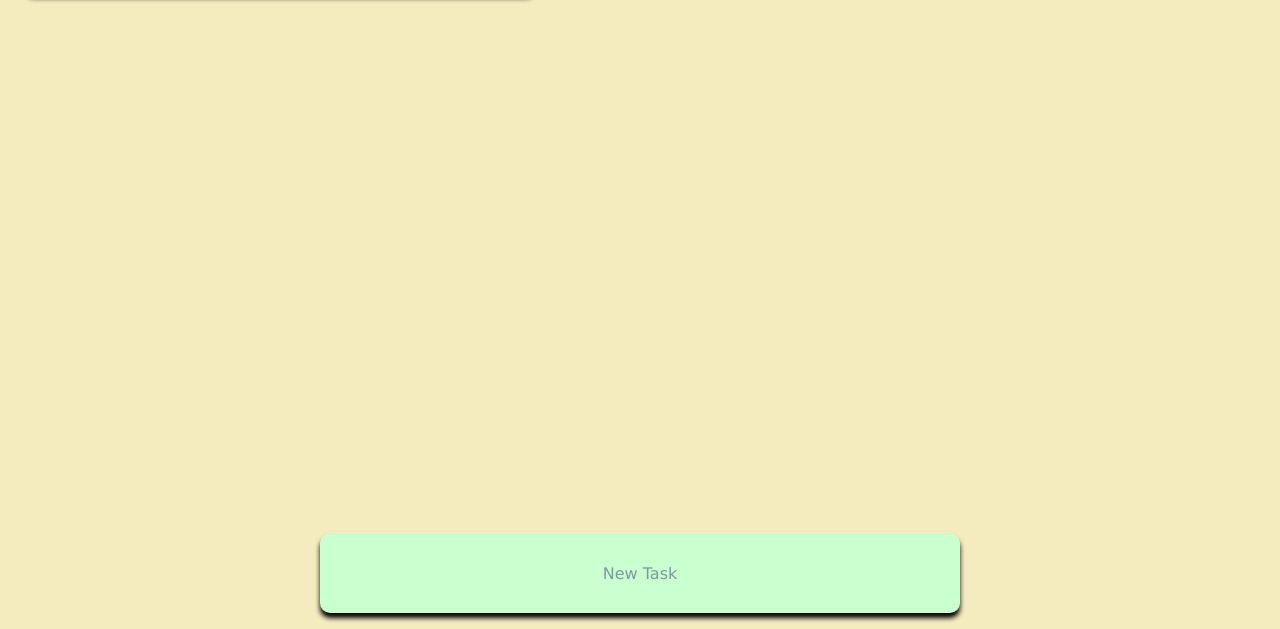
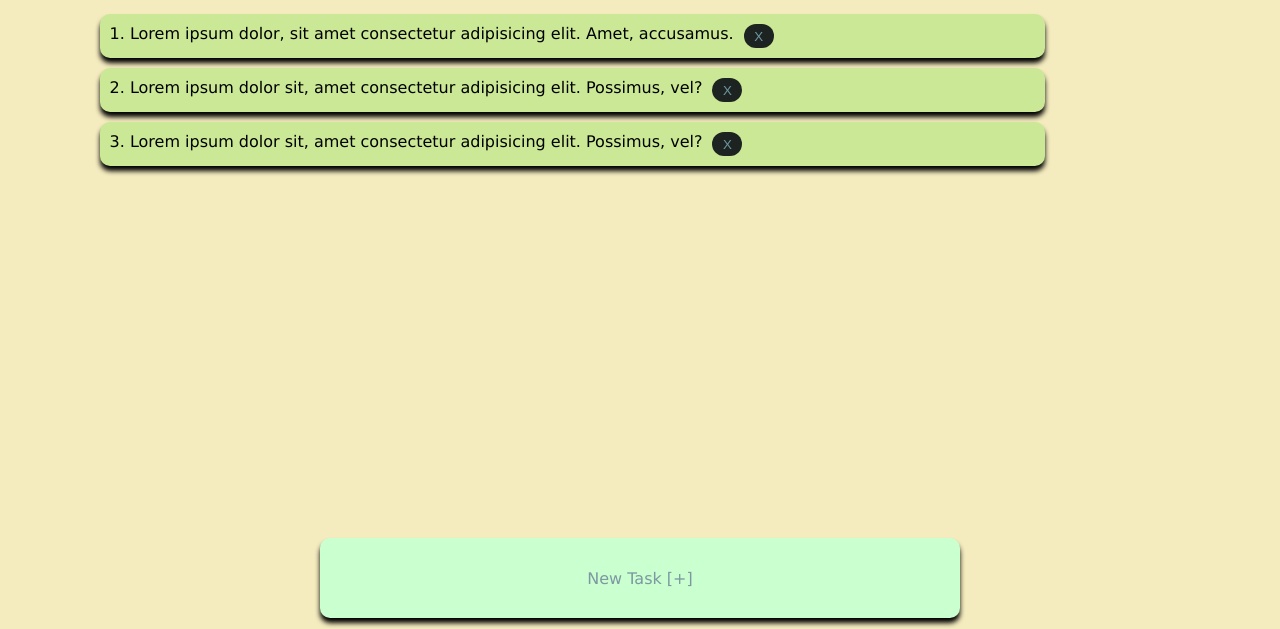
Before and after one commit to CodeSplash7/To-do-list, a plain HTML site: page index.html in a window 1280 px wide. Shown: the part 171-800 px from the top of the page. Drawn offline with Linux system fonts and the light colour scheme.

Commit message:
added 'delete' button to tasks (probably last change to the home page

```diff
--- a/css/index.css
+++ b/css/index.css
@@ -38,23 +38,27 @@ html {
   transform: translateY(-50%);
 }
 
-.item {
+.nav .item {
   color: rgb(125, 152, 161);
   text-decoration: none;
   flex: 1;
   transition: color .1s linear
 }
 
-.item1 {
+.nav .item1 {
   flex: .5;
 }
 
-.item2 {
+.nav .item2 {
   padding-left: 25px
 }
 
-.item:hover {
+.nav .item:hover {
   color: rgb(74, 91, 96);
+}
+
+.nav .item:active {
+  color: rgb(173, 209, 220);
 }
 
 .new-taskB {
@@ -63,14 +67,15 @@ html {
   width: 50vw;
   height: 10vh;
   text-align: center;
-  position: absolute;
-  bottom: 2vh;
-  left: 50vw;
-  transform: translateX(-50%);
+  position: relative;
+  top: 50%;
+  left: 50%;
+  transform: translateY(-50%) translateX(-50%);
   border-radius: 10px;
   color: rgb(125, 152, 161);
   transition: color .3s linear, background-color .3s linear;
   box-shadow: 0 5px 5px black;
+  box-sizing: border-box;
 }
 
 .new-taskB p {
@@ -84,14 +89,20 @@ html {
   color: rgb(73, 88, 92);
 }
 
+.new-taskB:active {
+  background-color: rgb(92, 116, 94);
+  color: rgb(180, 216, 225)
+}
+
 .todo-title {
   font-size: 30px;
   width: 40vw;
   height: 10vh;
   background-color: rgb(28, 35, 33);
   position: relative;
-  top: 3vh;
-  left: 3vh;
+  top: 50%;
+  left: 3vw;
+  transform: translateY(-50%);
   text-align: center;
   color: rgb(125, 152, 161);
   border-radius: 10px;
@@ -103,3 +114,60 @@ html {
   top: 50%;
   transform: translateY(-50%);
 }
+
+.content {
+  display: flex;
+  flex-direction: column;
+  height: calc(100vh - 60px)
+}
+
+.content .todo-title-space {
+  /* background-color: rgb(0, 0, 255, .5); */
+  flex-grow: .5;
+}
+
+.content .tasks-space {
+  /* background-color: rgb(255, 0, 0, .5); */
+  flex-grow: 5;
+}
+
+.content .new-taskB-space {
+  /* background-color: rgb(0, 255, 0, .5); */
+  flex-grow: .3;
+}
+
+.tasks {
+  padding: 10px;
+  display: grid;
+  grid-template-columns: 75%;
+  grid-gap: 10px;
+  box-sizing: border-box;
+}
+
+.tasks div {
+  position: relative;
+  left: 7vw;
+  background: rgb(203, 232, 150);
+  border-radius: 10px;
+  padding: 10px;
+  box-shadow: 0px 5px 5px black;
+  display: flex;
+}
+
+.tasks button {
+  height: 24px;
+  width: 30px;
+  margin: auto;
+  margin-left: 10px;
+  border-radius: 100px;
+  border: 0px solid black;
+  background: rgb(28, 35, 33);
+  color: rgb(110, 152, 161);
+  text-align:center;
+  transition: all ease-in-out .1s
+}
+
+.tasks button:hover {
+  background-color: black;
+  color: rgb(65, 90, 95);
+}
--- a/index.html
+++ b/index.html
@@ -16,7 +16,32 @@
       <a class="item item2" href="#"><p>Log In</p></a>
       <a class="item item3" href="#"><p>Completed Tasks</p></a>
     </div>
-    <div class="todo-title"><p>TODO list</p></div>
-    <div class="new-taskB"><p>New Task</p></div>
+    <div class="content">
+      <div class="todo-title-space">
+        <div class="todo-title"><p>TODO list</p></div>
+      </div>
+      <div class="tasks-space">
+        <div class="tasks">
+          <div>
+            1. Lorem ipsum dolor, sit amet consectetur adipisicing elit. Amet,
+            accusamus.
+            <button>X</button>
+          </div>
+          <div>
+            2. Lorem ipsum dolor sit, amet consectetur adipisicing elit.
+            Possimus, vel?
+            <button>X</button>
+          </div>
+          <div>
+            3. Lorem ipsum dolor sit, amet consectetur adipisicing elit.
+            Possimus, vel?
+            <button>X</button>
+          </div>
+        </div>
+      </div>
+      <div class="new-taskB-space">
+        <div class="new-taskB"><p>New Task [+]</p></div>
+      </div>
+    </div>
   </body>
 </html>
--- /dev/null
+++ b/plan/content view/style.css
@@ -0,0 +1,35 @@
+html,
+body {
+  height: 100vh;
+}
+
+* {
+  padding: 0;
+  margin: 0;
+}
+
+.content {
+  display: flex;
+  flex-direction: column;
+  justify-content: space-between;
+  height: 100vh;
+  background: rgba(255, 255, 0, .5);
+  padding: 20px;
+  box-sizing: border-box;
+}
+
+.content div {
+  background: rgba(255, 0, 0, .5);
+  flex-grow: 1;
+  margin-bottom: 10px;
+  text-align: center;
+  box-sizing: border-box;
+}
+
+.content .tasks {
+  flex-grow: 5;
+}
+
+.content .new-taskB {
+  height: 1px;
+}
```
Also changed, not shown: plan/content view/index.html (added, +25 -0 lines).
